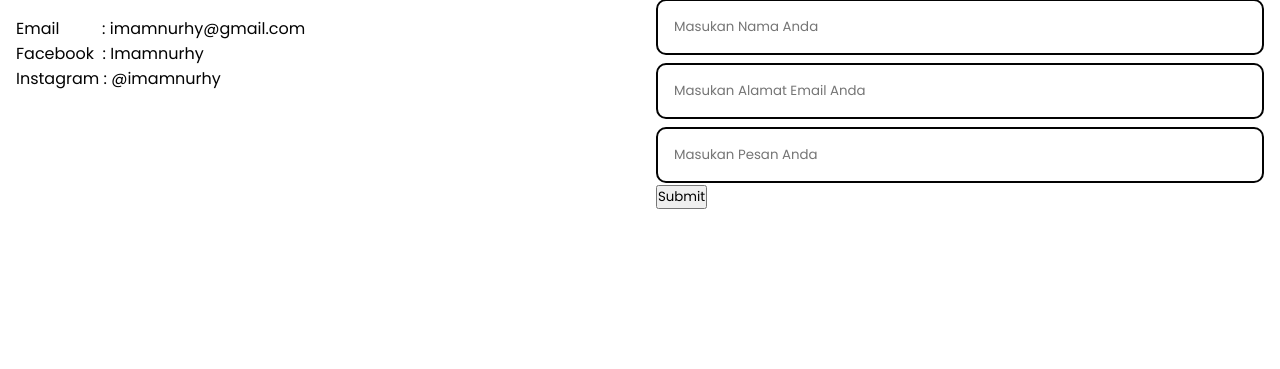
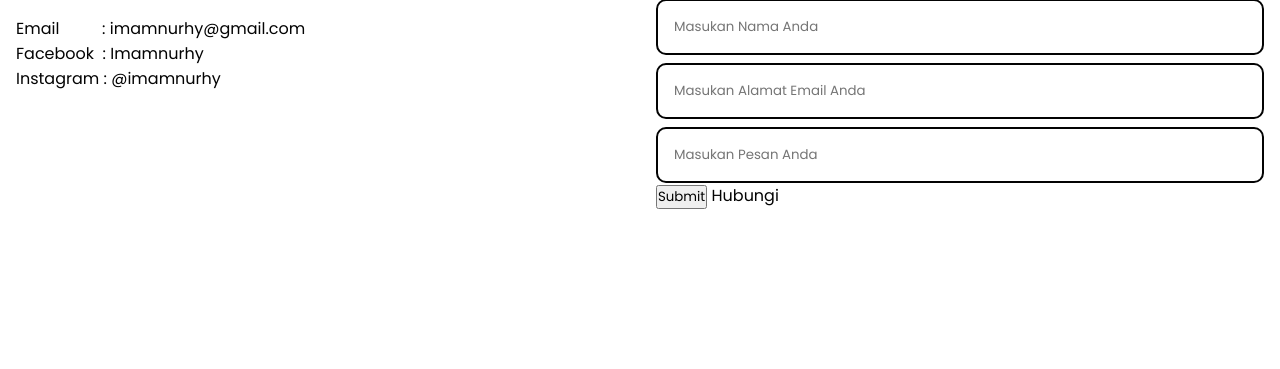
Before and after one commit to imamnurhy/portfolio, a PHP site: page / in a window 1280 px wide. Shown: the part 2501-2870 px from the top of the page. Run offline with PHP 8.4, Linux system fonts and the light colour scheme.

Commit message:
Fix : button

```diff
--- a/index.php
+++ b/index.php
@@ -213,10 +213,7 @@ if (isset($_POST['submit'])) {
                             <input type="text" name="message" placeholder="Masukan Pesan Anda">
                         </div>
 
-                        <!-- <input type="submit">
-                        Hubungi
-                        </input> -->
-                        <input type="submit" name="submit" value="Submit">
+                        <input type="submit"> Hubungi </input>
                     </form>
 
                 </div>
```
